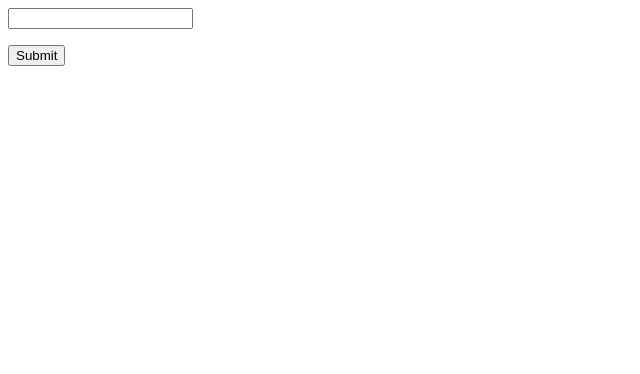
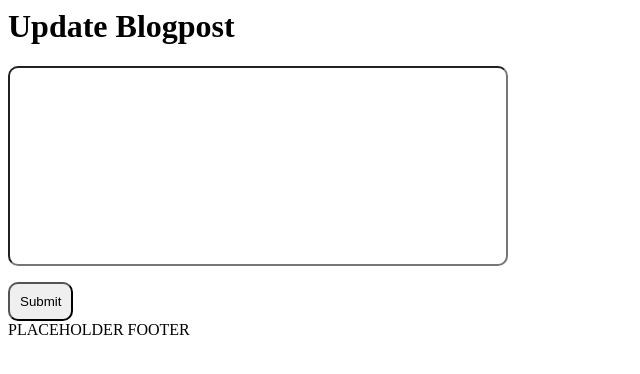
Before and after one commit to JohanBlomberg/ExperienceGhana, a plain HTML site: page blog-client-template/admin/update-post.html in a window 1280 px wide. Shown: the whole page, without its empty margins (0-640 px from the left). Drawn offline with Linux system fonts and the light colour scheme; no server answers.

Commit message:
First version done

```diff
--- a/blog-client-template/admin/css/style.css
+++ b/blog-client-template/admin/css/style.css
@@ -0,0 +1,10 @@
+#submitFormBtn {
+    border-radius: 10px;
+    padding: 10px;
+}
+
+#inputField {
+border-radius: 10px;
+width: 500px;
+height: 200px;
+}
--- a/blog-client-template/admin/js/update-post.js
+++ b/blog-client-template/admin/js/update-post.js
@@ -0,0 +1,23 @@
+async function UpdateBlogPost () {
+try {
+ let response = await fetch ('http://localhost:5000/posts')
+
+    if (!response.ok){
+    throw new Error ('Network problem')
+        }
+
+        let data = response.json();
+        console.log(data);
+}catch (error){
+    console.log(error)
+}
+
+}
+
+UpdateBlogPost();
+
+let submitBtn = document.getElementById('submitFormBtn')
+
+submitBtn.addEventListener("click", function(){
+    location.assign('index.html')
+})
--- a/blog-client-template/admin/update-post.html
+++ b/blog-client-template/admin/update-post.html
@@ -6,12 +6,16 @@
     <link rel="stylesheet" href="css/style.css">
 </head>
 <body>
+    <header>
+        <h1>Update Blogpost</h1>
+</header>
     <div id="mainContainer">
-        <form id="UpdateForm">
-            <input type="text"></input>
+        <form id="updateForm">
+            <input type="text" id="inputField"></input>
         </form>
-        <button id="SubmitFormBtn">Submit</button>
+        <button id="submitFormBtn">Submit</button>
     </div>
+    <footer>PLACEHOLDER FOOTER</footer>
     <script src="js/update-post.js"></script>
 </body>
 </html>
```
